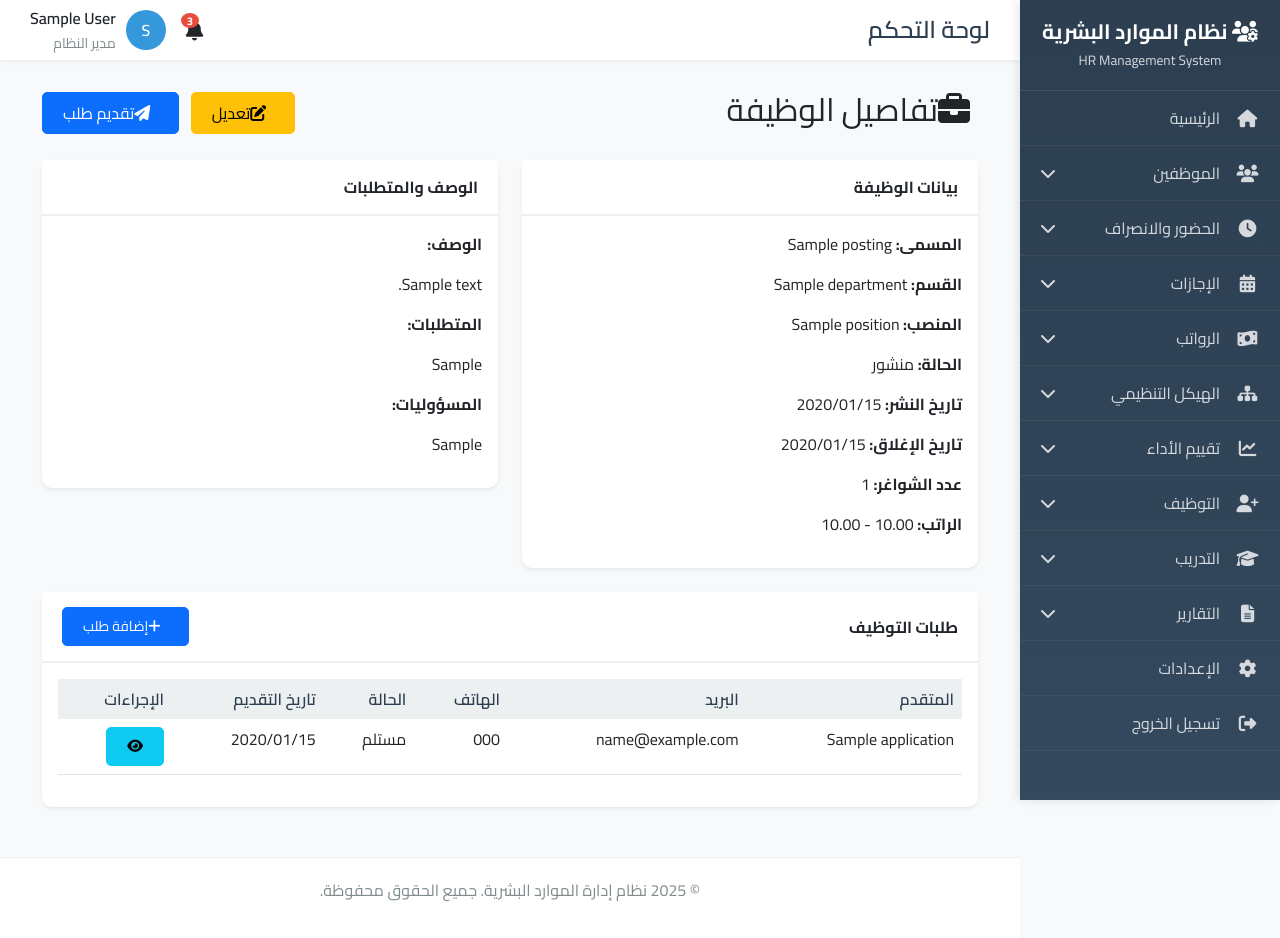
After one commit to 7MohamedGamal7/HR_sys, a Django app: page /recruitment/job/1/ in a window 1280 px wide. The commit adds this page. Run offline with Django 5.2, Linux system fonts and the light colour scheme; a user stored in the database is signed in; tables that the repository leaves empty hold one stand-in row (values such as "Sample post"); parts of the project's set-up code (start-up, migrations or seed data) failed here and were passed over.

```diff
--- a/core/forms.py
+++ b/core/forms.py
@@ -52,7 +52,7 @@ class UserRegistrationForm(UserCreationForm):
     """
     email = forms.EmailField(
         label='البريد الإلكتروني',
-        required=True,
+        required=False,
         widget=forms.EmailInput(attrs={'class': 'form-control'})
     )
 
@@ -117,6 +117,7 @@ class UserProfileForm(forms.ModelForm):
 
     def __init__(self, *args, **kwargs):
         super().__init__(*args, **kwargs)
+        self.fields['email'].required = False
         self.helper = FormHelper()
         self.helper.form_method = 'post'
         self.helper.form_enctype = 'multipart/form-data'
--- a/core/utils.py
+++ b/core/utils.py
@@ -74,6 +74,9 @@ def send_email_notification(subject, message, recipient_list, from_email=None):
     try:
         if from_email is None:
             from_email = settings.DEFAULT_FROM_EMAIL
+        recipient_list = [e for e in (recipient_list or []) if e]
+        if not recipient_list:
+            return False
 
         send_mail(
             subject=subject,
--- a/employees/models.py
+++ b/employees/models.py
@@ -149,7 +149,6 @@ class Employee(BaseModel):
 
     # Contact Information
     email = models.EmailField(
-        unique=True,
         blank=True,
         null=True,
         verbose_name='البريد الإلكتروني'
--- a/recruitment/models.py
+++ b/recruitment/models.py
@@ -107,6 +107,8 @@ class JobApplication(BaseModel):
         verbose_name='اسم المتقدم'
     )
     email = models.EmailField(
+        blank=True,
+        null=True,
         verbose_name='البريد الإلكتروني'
     )
     phone = models.CharField(
--- a/templates/base.html
+++ b/templates/base.html
@@ -244,6 +244,40 @@
             border-radius: 5px;
             padding: 8px 20px;
             font-weight: 500;
+        }
+
+        /* Unified Forms */
+        .form-label {
+            font-weight: 600;
+            color: var(--dark-text);
+        }
+        .form-control {
+            border-radius: 8px;
+            min-height: 42px;
+        }
+        .form-control:focus {
+            box-shadow: 0 0 0 0.25rem rgba(52, 152, 219, 0.25);
+            border-color: var(--secondary-color);
+        }
+        .form-group, .mb-3 {
+            margin-bottom: 1rem !important;
+        }
+        .form-actions {
+            display: flex;
+            gap: 10px;
+            justify-content: flex-start;
+            margin-top: 10px;
+        }
+        .card .form-actions {
+            border-top: 1px solid var(--light-bg);
+            padding-top: 15px;
+        }
+        .invalid-feedback {
+            display: block;
+        }
+        .btn:focus-visible, .form-control:focus-visible, .btn-close:focus-visible {
+            outline: 3px solid rgba(52, 152, 219, 0.35);
+            outline-offset: 2px;
         }
 
         /* Tables */
--- /dev/null
+++ b/templates/recruitment/job_detail.html
@@ -0,0 +1,112 @@
+{% extends 'base.html' %}
+
+{% block title %}تفاصيل الوظيفة{% endblock %}
+
+{% block content %}
+<div class="container-fluid">
+    <div class="row">
+        <div class="col-12">
+            <div class="d-flex justify-content-between align-items-center mb-4">
+                <h2><i class="fas fa-briefcase ms-2"></i>تفاصيل الوظيفة</h2>
+                <div>
+                    <a href="{% url 'recruitment:job_update' job.pk %}" class="btn btn-warning me-2">
+                        <i class="fas fa-edit ms-2"></i>تعديل
+                    </a>
+                    <a href="{% url 'recruitment:application_create' job.pk %}" class="btn btn-primary">
+                        <i class="fas fa-paper-plane ms-2"></i>تقديم طلب
+                    </a>
+                </div>
+            </div>
+        </div>
+    </div>
+
+    <div class="row">
+        <div class="col-lg-6">
+            <div class="card shadow-sm mb-4">
+                <div class="card-header">
+                    <strong>بيانات الوظيفة</strong>
+                </div>
+                <div class="card-body">
+                    <div class="mb-3"><strong>المسمى:</strong> {{ job.title }}</div>
+                    <div class="mb-3"><strong>القسم:</strong> {{ job.department }}</div>
+                    <div class="mb-3"><strong>المنصب:</strong> {{ job.position }}</div>
+                    <div class="mb-3"><strong>الحالة:</strong> {{ job.get_status_display }}</div>
+                    <div class="mb-3"><strong>تاريخ النشر:</strong> {{ job.posting_date|date:"Y/m/d" }}</div>
+                    <div class="mb-3"><strong>تاريخ الإغلاق:</strong> {{ job.closing_date|date:"Y/m/d" }}</div>
+                    <div class="mb-3"><strong>عدد الشواغر:</strong> {{ job.vacancies }}</div>
+                    <div class="mb-3"><strong>الراتب:</strong>
+                        {% if job.salary_range_min and job.salary_range_max %}
+                            {{ job.salary_range_min }} - {{ job.salary_range_max }}
+                        {% elif job.salary_range_min %}
+                            من {{ job.salary_range_min }}
+                        {% elif job.salary_range_max %}
+                            حتى {{ job.salary_range_max }}
+                        {% else %}
+                            غير محدد
+                        {% endif %}
+                    </div>
+                </div>
+            </div>
+        </div>
+
+        <div class="col-lg-6">
+            <div class="card shadow-sm mb-4">
+                <div class="card-header">
+                    <strong>الوصف والمتطلبات</strong>
+                </div>
+                <div class="card-body">
+                    <div class="mb-3"><strong>الوصف:</strong></div>
+                    <div class="mb-3">{{ job.description }}</div>
+                    <div class="mb-3"><strong>المتطلبات:</strong></div>
+                    <div class="mb-3">{{ job.requirements }}</div>
+                    <div class="mb-3"><strong>المسؤوليات:</strong></div>
+                    <div class="mb-3">{{ job.responsibilities }}</div>
+                </div>
+            </div>
+        </div>
+    </div>
+
+    <div class="row">
+        <div class="col-12">
+            <div class="card shadow-sm">
+                <div class="card-header d-flex justify-content-between align-items-center">
+                    <strong>طلبات التوظيف</strong>
+                    <a href="{% url 'recruitment:application_create' job.pk %}" class="btn btn-primary btn-sm">
+                        <i class="fas fa-plus ms-2"></i>إضافة طلب
+                    </a>
+                </div>
+                <div class="card-body">
+                    <div class="table-responsive">
+                        <table class="table table-hover">
+                            <thead class="table-light">
+                                <tr>
+                                    <th>المتقدم</th> <th>البريد</th> <th>الهاتف</th> <th>الحالة</th> <th>تاريخ التقديم</th>
+                                    <th>الإجراءات</th>
+                                </tr>
+                            </thead>
+                            <tbody>
+                                {% for application in applications %}
+                                    <tr>
+                                        <td>{{ application.applicant_name }}</td>
+                                        <td>{{ application.email }}</td>
+                                        <td>{{ application.phone }}</td>
+                                        <td>{{ application.get_status_display }}</td>
+                                        <td>{{ application.application_date|date:"Y/m/d" }}</td>
+                                        <td>
+                                            <a href="{% url 'recruitment:application_detail' application.pk %}" class="btn btn-sm btn-info">
+                                                <i class="fas fa-eye"></i>
+                                            </a>
+                                        </td>
+                                    </tr>
+                                {% empty %}
+                                    <tr><td colspan="6" class="text-center">لا توجد طلبات</td></tr>
+                                {% endfor %}
+                            </tbody>
+                        </table>
+                    </div>
+                </div>
+            </div>
+        </div>
+    </div>
+</div>
+{% endblock %}
```
Also changed, not shown: docs/design_system.md (added, +70 -0 lines), employees/forms.py (+6 -1 lines), hr_app/static/css/style.css (+22 -1 lines), hr_app/templates/hr_app/base.html (+7 -3 lines), leaves/forms.py (+22 -0 lines), leaves/views.py (+16 -1 lines), templates/leaves/leave_balance_list.html (+25 -2 lines), templates/recruitment/application_detail.html (added, +104 -0 lines), templates/recruitment/interview_detail.html (added, +51 -0 lines), employees/migrations/0006_alter_employee_email.py (added), recruitment/migrations/0003_alter_jobapplication_email.py (added), 2 other files.
